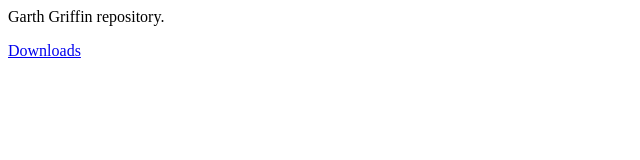
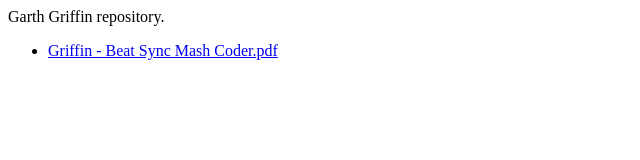
Before and after one commit to garthg/garthg.github.io, a plain HTML site: page index.html in a window 1280 px wide. Shown: the whole page, without its empty margins (0-640 px from the left). Drawn offline with Linux system fonts and the light colour scheme.

Commit message:
trying in page list instead

```diff
--- a/index.html
+++ b/index.html
@@ -1,6 +1,8 @@
 <html>
   <body>
     <p>Garth Griffin repository.</p>
-    <p><a href="downloads/">Downloads</a></p>
+    <ul>
+      <li><a href="https://github.com/garthg/garthg.github.io/raw/master/griffin-bsmc.pdf">Griffin - Beat Sync Mash Coder.pdf</a></li>
+    </ul>
   </body>
 </html>
```
